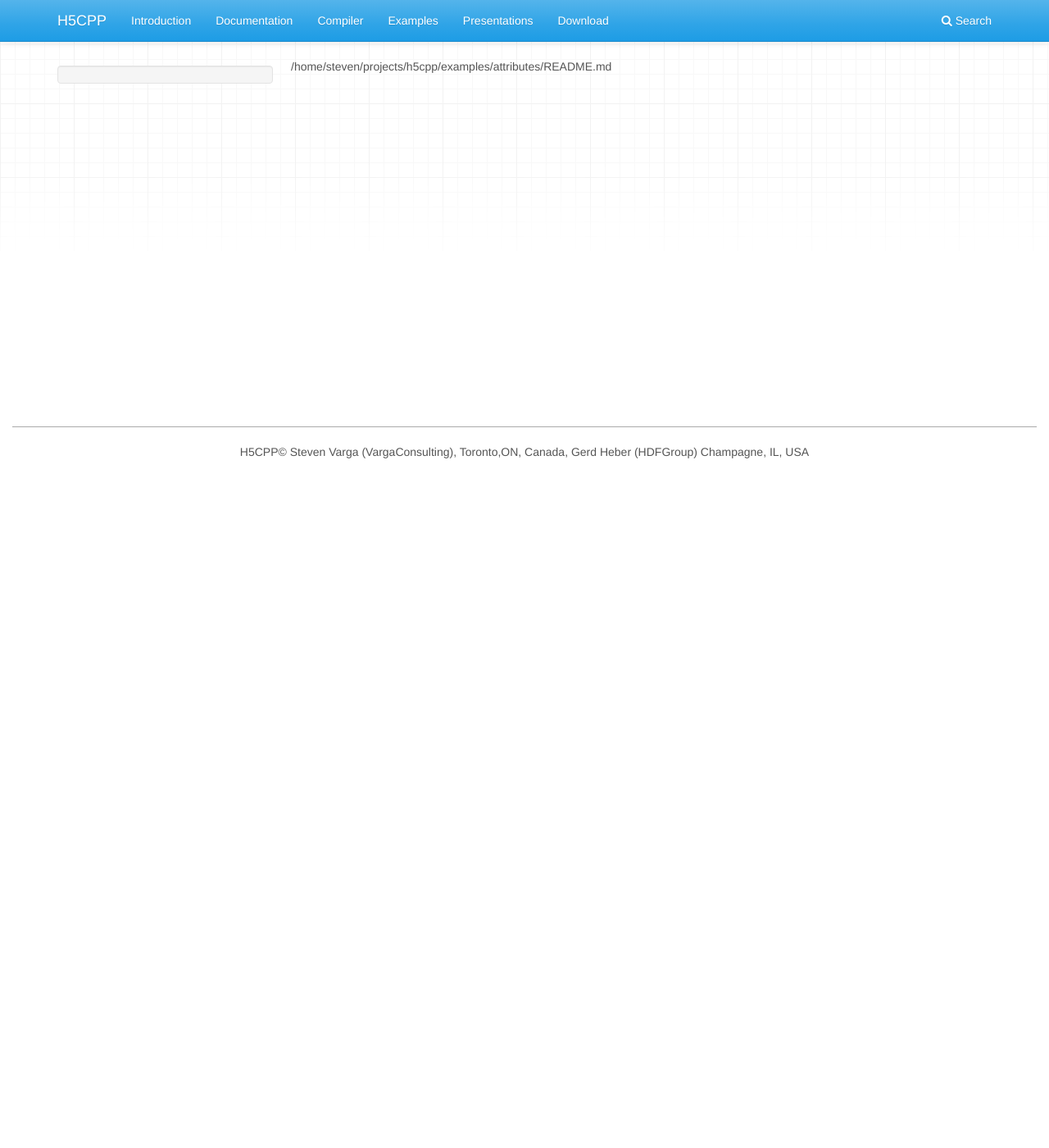
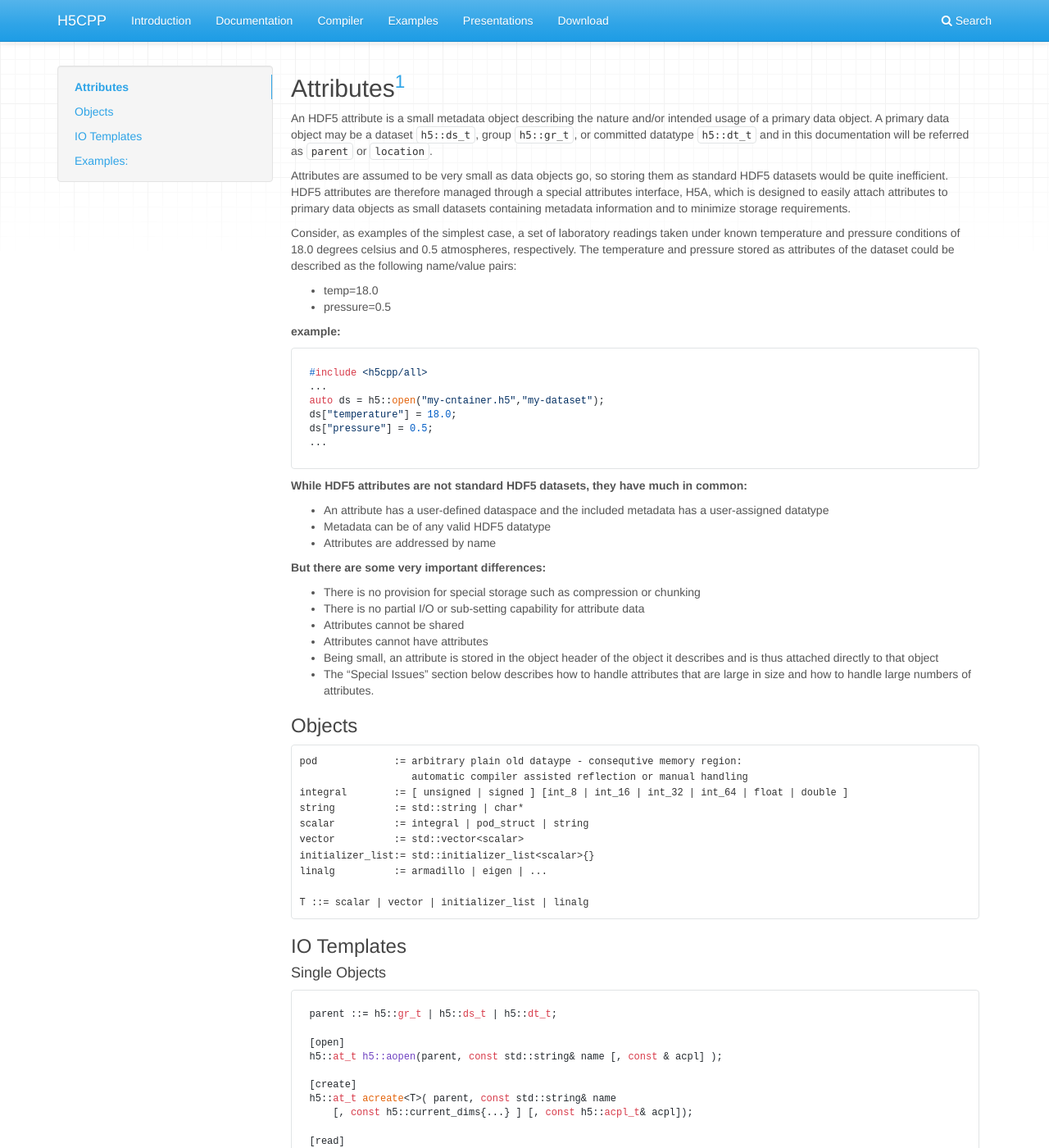
Before and after one commit to steven-varga/h5cpp-doc, an MkDocs documentation site: the page built from docs/examples/attributes.md, in a window 1280 px wide and 1400 px high. Shown: the whole window at 82% size. Built offline with MkDocs 1.6.1, drawn with Linux system fonts in a browser that asks for light colours; nearby versions of some CDN libraries; some of the changed text lies outside the part shown.

````diff
--- a/docs/examples/attributes.md
+++ b/docs/examples/attributes.md
@@ -1 +1,113 @@
-/home/steven/projects/h5cpp/examples/attributes/README.md
+## Attributes[^1]
+
+An HDF5 attribute is a small metadata object describing the nature and/or intended usage of a primary data object. A primary data object may be a dataset `h5::ds_t`, group `h5::gr_t`, or committed datatype `h5::dt_t` and in this documentation will be referred as `parent` or `location`.
+
+Attributes are assumed to be very small as data objects go, so storing them as standard HDF5 datasets would be quite inefficient. HDF5 attributes are therefore managed through a special attributes interface, H5A, which is designed to easily attach attributes to primary data objects as small datasets containing metadata information and to minimize storage requirements.
+
+Consider, as examples of the simplest case, a set of laboratory readings taken under known temperature and pressure conditions of 18.0 degrees celsius and 0.5 atmospheres, respectively. The temperature and pressure stored as attributes of the dataset could be described as the following name/value pairs:
+
+* temp=18.0
+* pressure=0.5
+
+**example:**
+
+```cpp
+#include <h5cpp/all>
+...
+auto ds = h5::open("my-cntainer.h5","my-dataset");
+ds["temperature"] = 18.0;
+ds["pressure"] = 0.5;
+...
+```
+
+
+**While HDF5 attributes are not standard HDF5 datasets, they have much in common:**
+
+* An attribute has a user-defined dataspace and the included metadata has a user-assigned datatype
+* Metadata can be of any valid HDF5 datatype
+* Attributes are addressed by name
+
+**But there are some very important differences:**
+
+* There is no provision for special storage such as compression or chunking
+* There is no partial I/O or sub-setting capability for attribute data
+* Attributes cannot be shared
+* Attributes cannot have attributes
+* Being small, an attribute is stored in the object header of the object it describes and is thus attached directly to that object
+* The “Special Issues” section below describes how to handle attributes that are large in size and how to handle large numbers of attributes.
+
+### Objects
+```yacc
+pod             := arbitrary plain old dataype - consequtive memory region:
+				   automatic compiler assisted reflection or manual handling
+integral        := [ unsigned | signed ] [int_8 | int_16 | int_32 | int_64 | float | double ]
+string          := std::string | char*
+scalar          := integral | pod_struct | string
+vector          := std::vector<scalar>
+initializer_list:= std::initializer_list<scalar>{}
+linalg          := armadillo | eigen | ...
+
+T ::= scalar | vector | initializer_list | linalg
+```
+
+
+
+### IO Templates
+
+#### Single Objects
+```cpp
+parent ::= h5::gr_t | h5::ds_t | h5::dt_t;
+
+[open]
+h5::at_t h5::aopen(parent, const std::string& name [, const & acpl] );
+
+[create]
+h5::at_t acreate<T>( parent, const std::string& name
+	[, const h5::current_dims{...} ] [, const h5::acpl_t& acpl]);
+
+[read]
+T aread( parent, const std::string& name [, const h5::acpl_t& acpl]) const;
+T aread( const h5::at_t& attr [, const h5::acpl_t& acpl]) const;
+
+[write]
+void awrite( parent, const std::string &name, const T& obj  [, const h5::acpl_t& acpl]);
+void awrite( const h5::at_t& attr, const T& obj [, const h5::acpl_t& acpl]);
+```
+
+#### Multiple Objects
+
+Passing `std::tuple<std::string 0, T0 V_0, std::string 1, T1 V1, ..., std::string n, Tn Vn>` a sequence of name - value pairs, a meta template
+breaks up the call into a sequence of `awrite` calls at compile time.
+``` cpp
+void awrite( parent, const std::string &name, const std::tuple<T...>& objects  [, const h5::acpl_t& acpl]);
+```
+This mechanism comes handy when dealing with many attributes. Typing IO operators is boring repetitive process killing the flow, bundling multiple calls into a single operations with `std::tuple<...>` type seems to be natural:
+
+```cpp
+...
+h5::gr_t gr = h5::gcreate(fd, "my-group" );
+
+arma::mat matrix = arma::zeros(3,4);
+std::vector<sn::example::Record> vector = h5::utils::get_test_data<sn::example::Record>(40);
+sn::example::Record& record = vector[0];
+
+h5::awrite(gr, std::make_tuple(
+	"temperature", 18.0,
+	"pressure",    0.5,
+	"matrix",      matrix, // linear algebra object
+	"vector",      vector, // std::vector of POD type
+	"pod struct",  record  // single POD type
+	));
+```
+
+
+
+### Examples:
+The examples are to demonstrate how to use HDF5 attribute with various object types
+
+* writing attributes to dataset with `ds_t['attribute_name'] = attribute;`
+* using: `h5::awrite`, `h5::aread`, `h5::create`
+* compiler assisted reflection with `h5cpp` code transformation tool
+* bundling objects for single shot write with `std::tuple<T...>`
+
+[^1]: Lifted from HDF5 CAPI documentation
````
